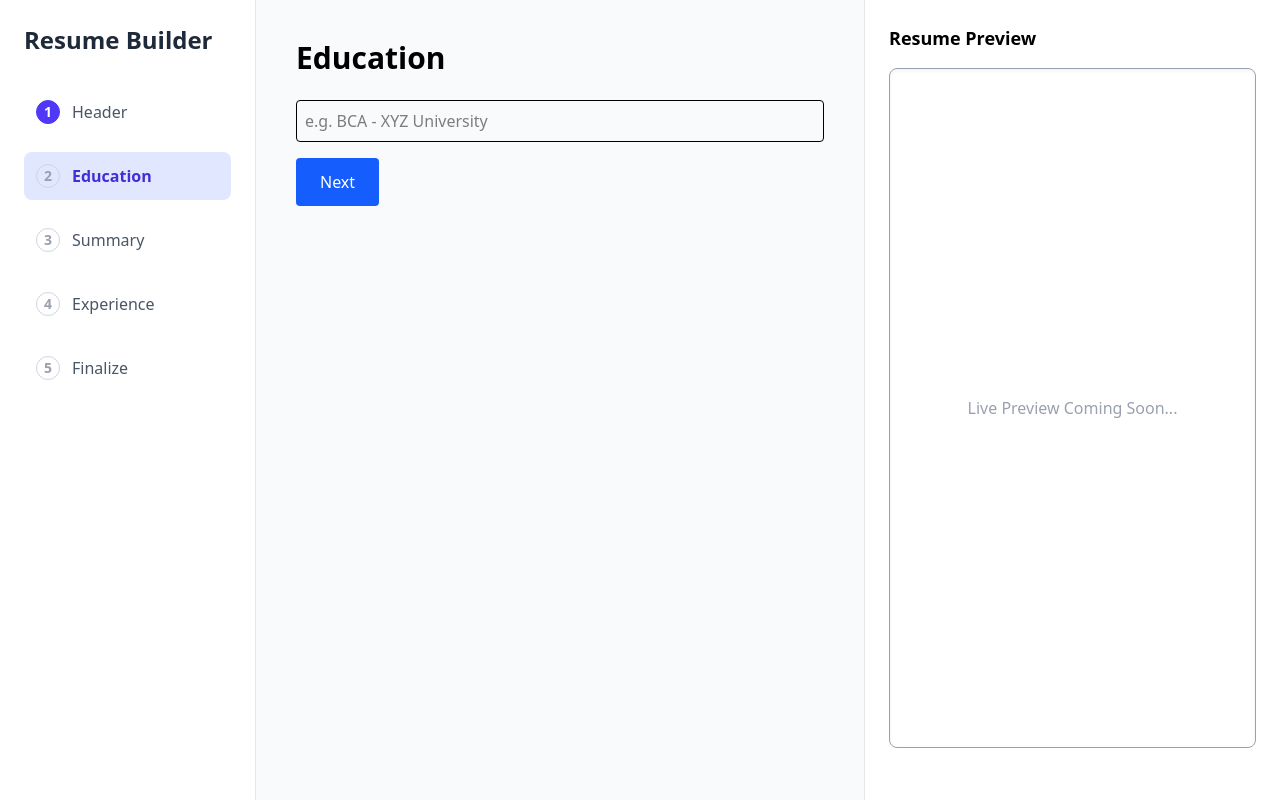
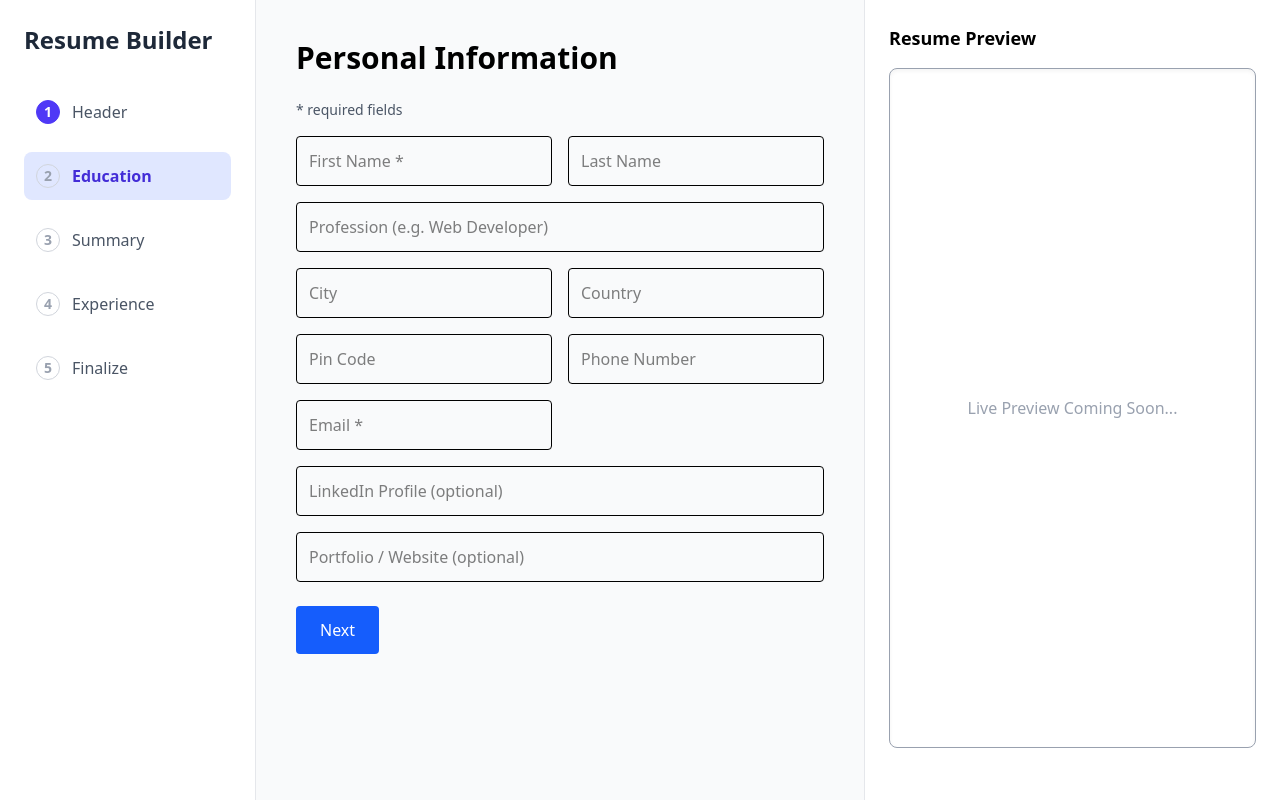
Before and after one commit to Nitesh47kumars/Resumify, a React (Vite) app: page /create/education in a window 1280 px wide. Built offline with nearby package versions, Linux system fonts and the light colour scheme.

Commit message:
Build Header Section

```diff
--- a/src/App.jsx
+++ b/src/App.jsx
@@ -9,6 +9,7 @@ import Education from "./Pages/Create/Education";
 import Summary from "./Pages/Create/Summary";
 import Experience from "./Pages/Create/Experience";
 import Finalize from "./Pages/Create/Finalize";
+import Header from "./Pages/Create/Header";
 
 export default function App() {
   return (
@@ -20,6 +21,24 @@ export default function App() {
           {/* Step 1 */}
           <Route path="/create/template" element={<ChooseTemplate />} />
 
+          {/* Step 1 */}
+          <Route
+            path="/create/education"
+            element={
+              <ProtectedRoute stepNumber={1}>
+                <Header />
+              </ProtectedRoute>
+            }
+          />
+          {/* Step 2 */}
+          <Route
+            path="/create/education"
+            element={
+              <ProtectedRoute stepNumber={2}>
+                <Education />
+              </ProtectedRoute>
+            }
+          />
           {/* Step 2 */}
           <Route
             path="/create/education"
--- a/src/Pages/Create/Header.jsx
+++ b/src/Pages/Create/Header.jsx
@@ -1,11 +1,150 @@
-import React from 'react'
+import { useStep } from "../../Context/StepContext";
+import { useNavigate } from "react-router-dom";
+import { useState } from "react";
+import CreateLayout from "./CreateLayout";
 
-const Header = () => {
+export default function Header() {
+  const { setCompletedStep, formData, setFormData } = useStep();
+  const navigate = useNavigate();
+
+  const [headerData, setHeaderData] = useState(
+    formData.header || {
+      firstName: "",
+      lastName: "",
+      profession: "",
+      city: "",
+      country: "",
+      pin: "",
+      phone: "",
+      email: "",
+      linkedin: "",
+      website: "",
+    }
+  );
+
+  const handleChange = (e) => {
+    setHeaderData({ ...headerData, [e.target.name]: e.target.value });
+  };
+
+  const handleNext = () => {
+    if (!headerData.firstName || !headerData.email) {
+      alert("Please fill at least First Name and Email to continue.");
+      return;
+    }
+
+    setFormData({ ...formData, header: headerData });
+    setCompletedStep(2);
+    navigate("/create/education");
+  };
+
   return (
-    <div>
+    <CreateLayout>
+      <div className="max-w-2xl mx-auto">
+        <h1 className="text-3xl font-bold mb-6">Personal Information</h1>
 
-    </div>
-  )
+        <p className="text-sm text-gray-600 mb-4">* required fields</p>
+
+        <div className="grid grid-cols-2 gap-4">
+
+          {/* First Name */}
+          <input
+            name="firstName"
+            value={headerData.firstName}
+            onChange={handleChange}
+            placeholder="First Name *"
+            className="p-3 border rounded"
+          />
+
+          {/* Last Name */}
+          <input
+            name="lastName"
+            value={headerData.lastName}
+            onChange={handleChange}
+            placeholder="Last Name"
+            className="p-3 border rounded"
+          />
+
+          {/* Profession */}
+          <input
+            name="profession"
+            value={headerData.profession}
+            onChange={handleChange}
+            placeholder="Profession (e.g. Web Developer)"
+            className="col-span-2 p-3 border rounded"
+          />
+
+          {/* City */}
+          <input
+            name="city"
+            value={headerData.city}
+            onChange={handleChange}
+            placeholder="City"
+            className="p-3 border rounded"
+          />
+
+          {/* Country */}
+          <input
+            name="country"
+            value={headerData.country}
+            onChange={handleChange}
+            placeholder="Country"
+            className="p-3 border rounded"
+          />
+
+          {/* Pin Code */}
+          <input
+            name="pin"
+            value={headerData.pin}
+            onChange={handleChange}
+            placeholder="Pin Code"
+            className="p-3 border rounded"
+          />
+
+          {/* Phone */}
+          <input
+            name="phone"
+            value={headerData.phone}
+            onChange={handleChange}
+            placeholder="Phone Number"
+            className="p-3 border rounded"
+          />
+
+          {/* Email */}
+          <input
+            name="email"
+            type="email"
+            value={headerData.email}
+            onChange={handleChange}
+            placeholder="Email *"
+            className="p-3 border rounded"
+          />
+
+          {/* LinkedIn */}
+          <input
+            name="linkedin"
+            value={headerData.linkedin}
+            onChange={handleChange}
+            placeholder="LinkedIn Profile (optional)"
+            className="col-span-2 p-3 border rounded"
+          />
+
+          {/* Website */}
+          <input
+            name="website"
+            value={headerData.website}
+            onChange={handleChange}
+            placeholder="Portfolio / Website (optional)"
+            className="col-span-2 p-3 border rounded"
+          />
+        </div>
+
+        <button
+          onClick={handleNext}
+          className="mt-6 bg-blue-600 text-white px-6 py-3 rounded hover:bg-blue-700"
+        >
+          Next
+        </button>
+      </div>
+    </CreateLayout>
+  );
 }
-
-export default Header
```
